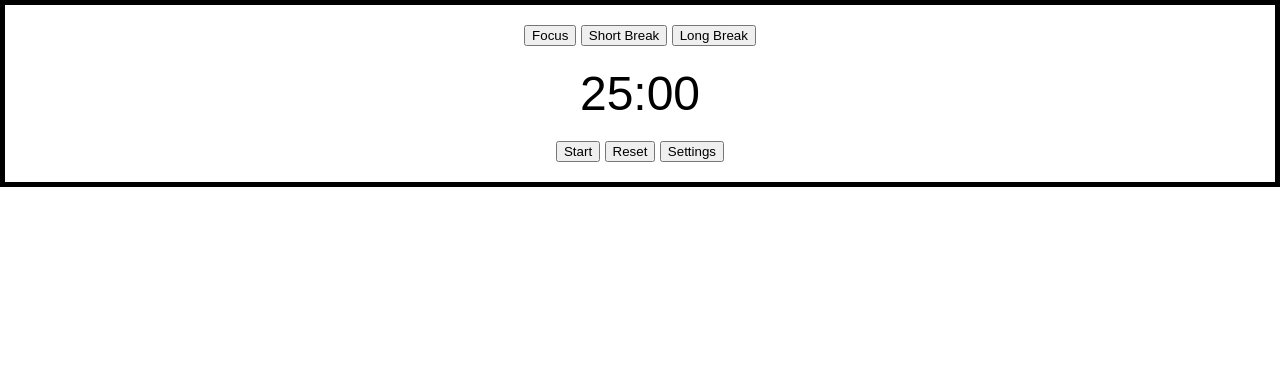
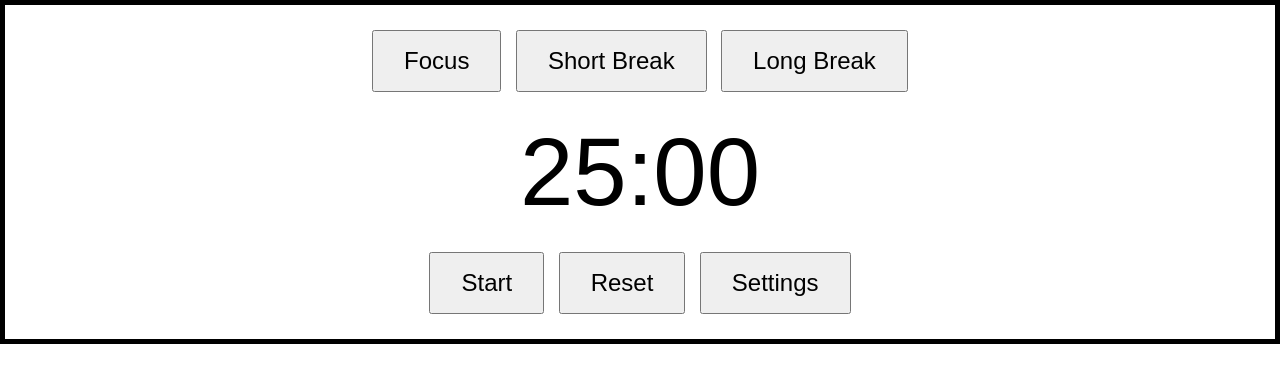
Before and after one commit to The-Digital-Cortex/pomodoro-timer-3.0, a plain HTML site: page index.html in a window 1280 px wide. Drawn offline with Linux system fonts and the light colour scheme.

Commit message:
Update styles.css

```diff
--- a/styles.css
+++ b/styles.css
@@ -15,13 +15,27 @@ body {
     margin-bottom: 20px;
 }
 
+.options button {
+    font-size: 24px; /* Increase font size of the buttons */
+    padding: 15px 30px; /* Increase padding for larger buttons */
+    margin: 5px; /* Add margin between buttons */
+    cursor: pointer; /* Change cursor to pointer on hover */
+}
+
 .timer {
-    font-size: 48px;
+    font-size: 96px; /* Increase timer font size */
     margin: 20px 0;
 }
 
 .controls {
     margin-top: 20px;
+}
+
+.controls button {
+    font-size: 24px; /* Increase font size of the control buttons */
+    padding: 15px 30px; /* Increase padding for larger control buttons */
+    margin: 5px; /* Add margin between control buttons */
+    cursor: pointer; /* Change cursor to pointer on hover */
 }
 
 .modal {
```
